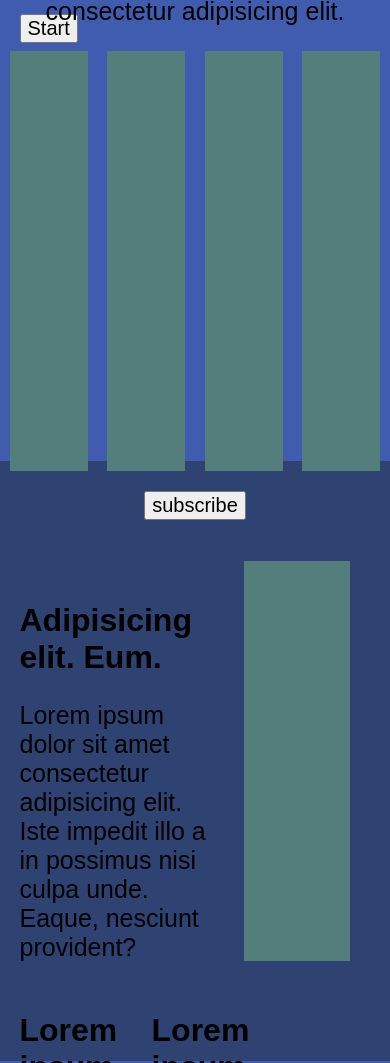
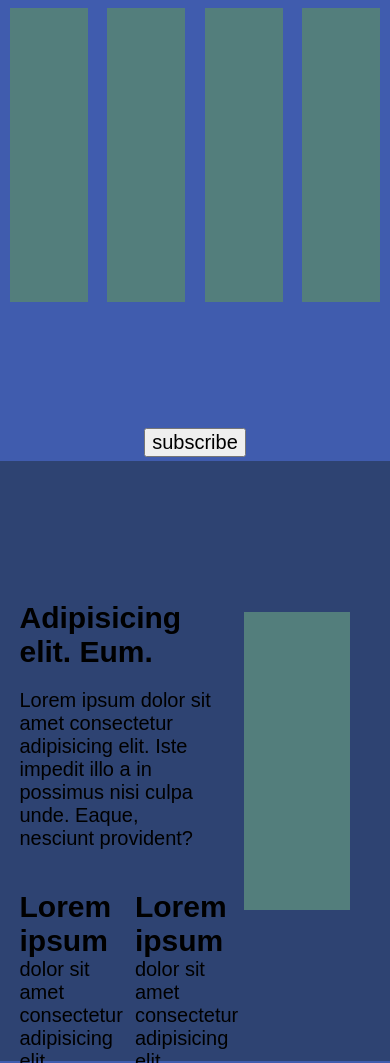
Before and after one commit to AzariahSILAS/practice-layout, a plain HTML site: page index.html in a window 390 px wide. Shown: the part 937-2000 px from the top of the page. Drawn offline with Linux system fonts and the light colour scheme.

Commit message:
Update styles.css
i updated the nav icon the be an actual clickable link and i made the whole website more responsive

```diff
--- a/styles.css
+++ b/styles.css
@@ -6,6 +6,7 @@
 body{
     margin: 0;
 }
+
 p{
     font-size: 25px;
 }
@@ -34,6 +35,10 @@ header{
     height: 50px;
     background-color: #2E4372;
     margin-left: 20px;
+
+}
+a{
+    align-items: center;
     position: absolute;
     z-index: 10;
 }
@@ -115,6 +120,7 @@ margin-top: 10%;
 }
 .flex-text{
     display: flex;
+    gap: 5%;
 
 }
 
@@ -138,7 +144,7 @@ margin-top: 10%;
     padding: 10px 0 ;
     grid-template-columns: 24% 24% 24% 24% ;
     grid-template-rows: 200px 150px 150px;
-    gap: 10px;
+    gap: 1%;
 }
 
 .img1{
@@ -152,3 +158,59 @@ margin-top: 10%;
     margin-top: auto;
     margin-bottom: auto;
 }
+
+
+
+/* --------media quary----------- */
+
+
+
+
+@media (max-width:1068px) {
+    h1{
+        font-size: 30px;
+    }
+    p{
+        font-size: 20px
+    }
+    span{
+        font-size: 30px;
+    }
+    .img-div3{
+        height: 70%;
+    }
+    .maine-container2 button{
+        margin-top: 0;
+    }
+
+}
+
+
+@media (max-width:767px) {
+    h1{
+        font-size: 30px;
+    }
+    p{
+        font-size: 20px
+    }
+    span{
+        font-size: 30px;
+    }
+    .img-div3{
+        height: 70%;
+    }
+    .maine-container2 button{
+        margin-top: 0;
+    }
+    .img-div2 {
+
+        display: none;
+    }
+    .img-div4 {
+        background-color: #537E7C;
+        width: 263px;
+        height: 298px;
+        margin-right: 40px;
+    }
+
+}
```
